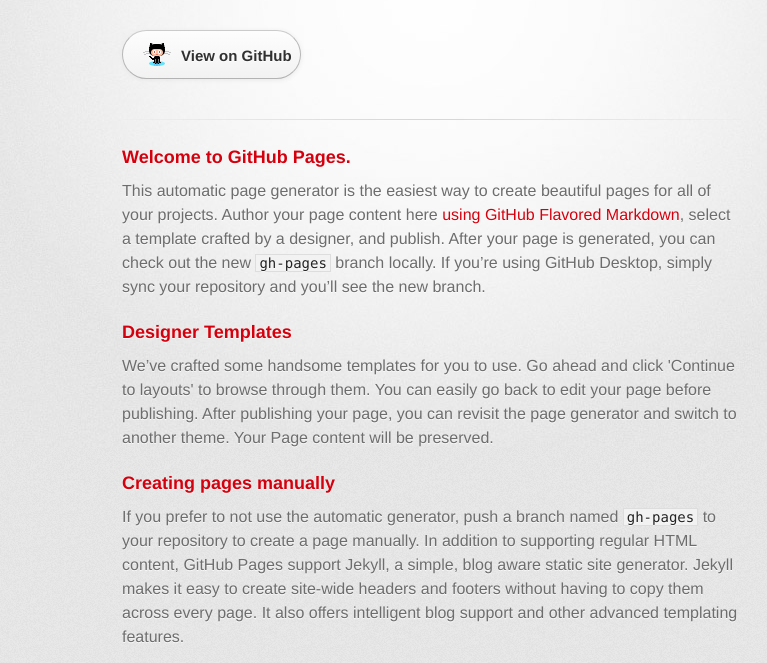
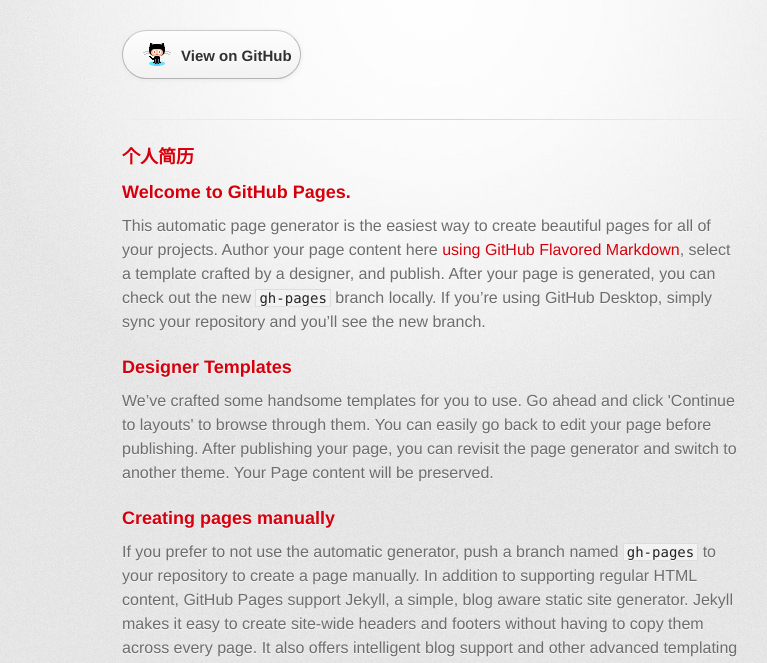
Before and after one commit to luorainyday/wukeen.github.com, a plain HTML site: page index.html in a window 1280 px wide. Shown: the part 127-790 px from the top of the page, without its empty margins (208-975 px from the left). Drawn offline with Linux system fonts and the light colour scheme; a web font is replaced by a local one.

Commit message:
[changes]

```diff
--- a/index.html
+++ b/index.html
@@ -29,6 +29,7 @@
         <hr>
 
         <section id="main_content">
+          <h3>个人简历</h3>
           <h3>
 <a id="welcome-to-github-pages" class="anchor" href="#welcome-to-github-pages" aria-hidden="true"><span aria-hidden="true" class="octicon octicon-link"></span></a>Welcome to GitHub Pages.</h3>
 
```
